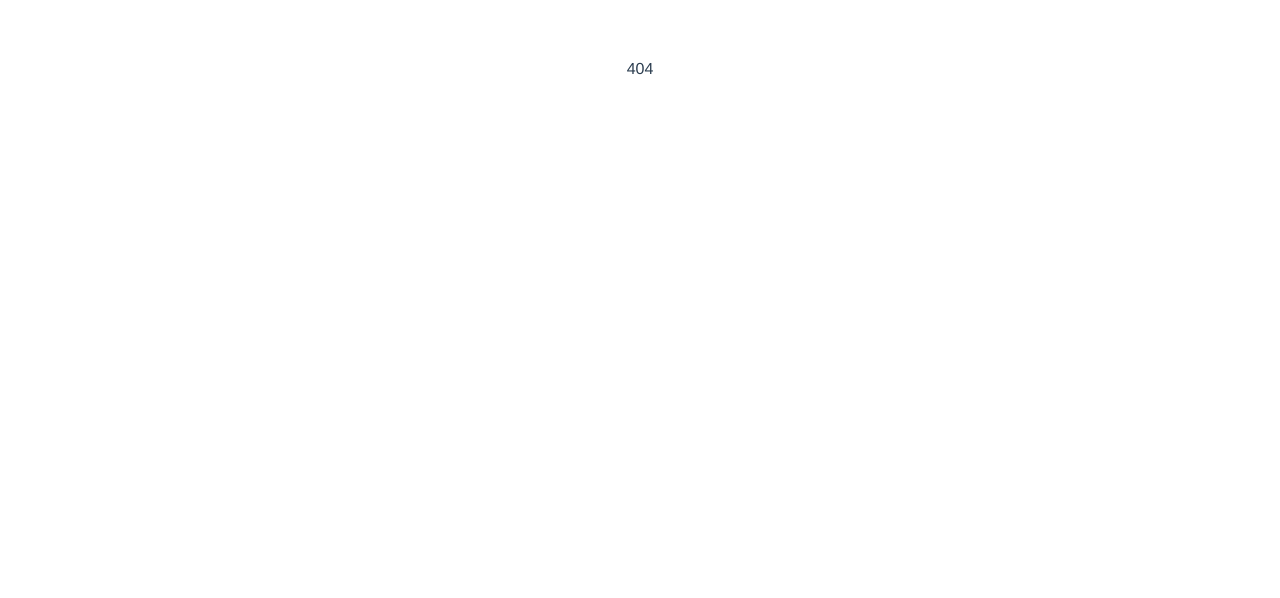
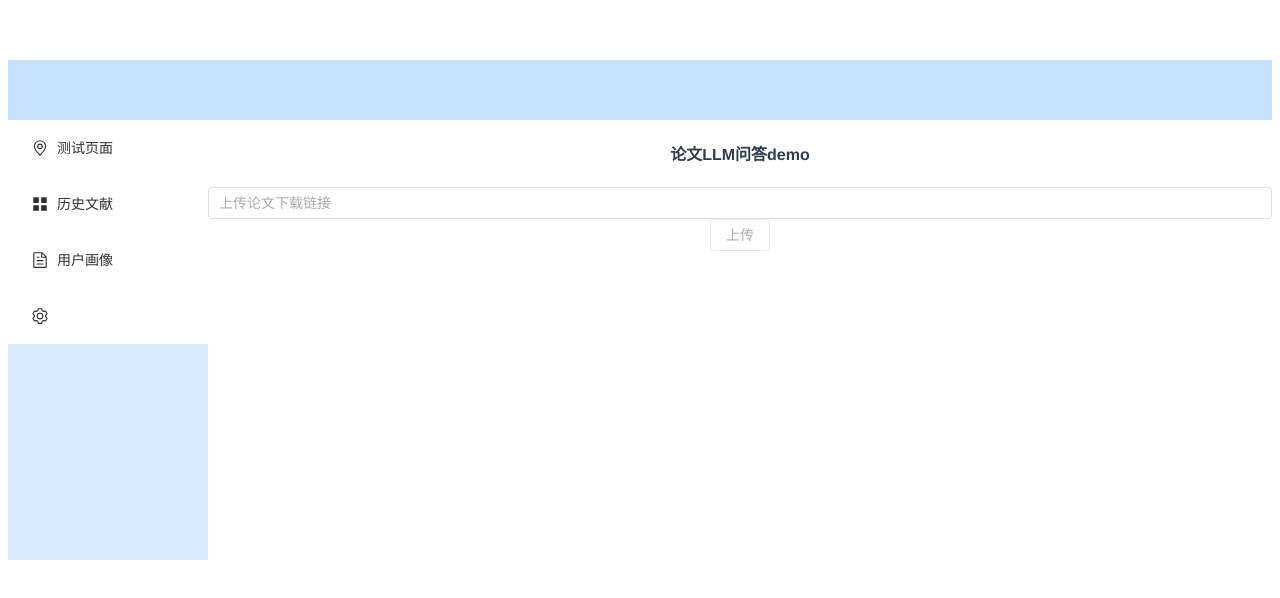
Before and after one commit to xuy7w78/SOA_frontend, a Vue app: page /main in a window 1280 px wide. Shown: the top 598 px of the page. Built offline with nearby package versions, Linux system fonts and the light colour scheme.

Commit message:
update at 2024/5/25

```diff
--- a/src/components/LoginPage.vue
+++ b/src/components/LoginPage.vue
@@ -1,10 +1,41 @@
 <template>
-  <div></div>
+  <div>
+    <div>
+      登录  界面
+    </div>
+    <div>
+      <p>账号：<el-input v-model="account"></el-input></p>
+      <p>密码：<el-input v-model="password" type="password" show-password></el-input></p>
+    </div>
+    <div>
+      <el-button v-if="islogin" @click="click_login">登录</el-button>
+      <el-button v-else @click="click_register">注册</el-button>
+      <el-button @click="change_mode">{{islogin?"去注册":"去登录"}}</el-button>
+    </div>
+  </div>
 </template>
 
 <script>
+import {ref, getCurrentInstance} from 'vue'
+
 export default {
-
+  name:"LoginPage",
+  setup(){
+    const account = ref("")
+    const password = ref("")
+    const islogin = ref(true)
+    const {proxy} = getCurrentInstance()
+    const change_mode = ()=>{
+      islogin.value = !islogin.value
+    }
+    const click_login = async()=>{
+      proxy.$router.push({name:"main_page", query:{account:account.value}})
+    }
+    const click_register = async()=>{
+      change_mode()
+    }
+    return {account, password, islogin, change_mode, click_login, click_register}
+  }
 }
 </script>
 
--- /dev/null
+++ b/src/components/MainPage.vue
@@ -0,0 +1,98 @@
+<template>
+  <el-container class="layout-container" style="height: 500px">
+    <el-header style="text-align: right; font-size: 12px">
+      <div class="toolbar">
+        <span>{{ account }}</span>
+      </div>
+    </el-header>
+
+    <el-container>
+      <el-aside width="200px">
+        <el-scrollbar>
+          <el-menu
+            class="el-menu-vertical-demo"
+            @select="handleSelect"
+          >
+            <el-menu-item index="1">
+              <template #title>
+                <el-icon><location /></el-icon>
+                <span>测试页面</span>
+              </template>
+            </el-menu-item>
+            <el-menu-item index="2">
+              <el-icon><MenuIcon/></el-icon>
+              <span>历史文献</span>
+            </el-menu-item>
+            <el-menu-item index="3">
+              <el-icon><document /></el-icon>
+              <span>用户画像</span>
+            </el-menu-item>
+            <el-menu-item index="4">
+              <el-icon><setting /></el-icon>
+              <span></span>
+            </el-menu-item>
+          </el-menu>
+        </el-scrollbar>
+      </el-aside>
+
+      <el-container>
+        <el-main>
+            <UploadPDF v-if="select==1"></UploadPDF>
+            <Page404 v-if="select==2"/>
+            <Page404 v-if="select==3"/>
+        </el-main>
+      </el-container>
+    </el-container>
+  </el-container>
+</template>
+
+<script>
+import { ref, getCurrentInstance } from "vue";
+import UploadPDF from "./UploadPDF.vue"
+import Page404 from "./Page404.vue"
+export default {
+  name: "MainPage",
+  components:{
+      UploadPDF,
+      Page404,
+  },
+  setup() {
+    const { proxy } = getCurrentInstance();
+    const account = ref(proxy.$router.currentRoute.value.query.account);
+    const select = ref(1)
+    const handleSelect = (key, keyPath) => {
+        keyPath
+        if(key != select.value){
+            select.value = key
+        }
+        console.log(select.value);
+    };
+    return { account, select, handleSelect};
+  },
+};
+</script>
+
+<style scoped>
+.layout-container .el-header {
+  position: relative;
+  background-color: var(--el-color-primary-light-7);
+  color: var(--el-text-color-primary);
+}
+.layout-container .el-aside {
+  color: var(--el-text-color-primary);
+  background: var(--el-color-primary-light-8);
+}
+.layout-container .el-menu {
+  border-right: none;
+}
+.layout-container .el-main {
+  padding: 0;
+}
+.layout-container .toolbar {
+  display: inline-flex;
+  align-items: center;
+  justify-content: center;
+  height: 100%;
+  right: 20px;
+}
+</style>
--- a/src/components/Page404.vue
+++ b/src/components/Page404.vue
@@ -1,11 +1,19 @@
 <template>
     <div>404</div>
+    <el-button @click="clk">回到主页</el-button>
 </template>
 
 <script>
+import { getCurrentInstance } from 'vue'
+
 export default {
     name: 'PageError',
     setup(){
+        const {proxy} = getCurrentInstance()
+        const clk = () =>{
+            proxy.$router.push({name:"login_page"})
+        }
+        return {clk}
     },
 }
 </script>
--- a/src/components/QuestionPage.vue
+++ b/src/components/QuestionPage.vue
@@ -36,7 +36,7 @@ import {ElMessage} from "element-plus"
 
 
 export default {
-    name: 'QuestionWrapper',
+    name: 'QuestionPage',
     setup(){
         const {proxy} = getCurrentInstance()
         if(localStorage.getItem("Qlist") == ""){
@@ -77,8 +77,8 @@ export default {
             const answerjson = {question_id:user_answer.question_id, user_answer:user_answer.answer}
 
             renderer.is_loading = true
-            const url = proxy.$urls.names().upload_answer
-            const ret = await new proxy.$request(url, answerjson).myPOST()
+            const url = proxy.$urls.names().upload_answer //得到url
+            const ret = await new proxy.$request(url, answerjson).myPOST() //请求
             renderer.is_loading = false
             if(ret.success){
                 renderer.isAnswering = false
--- a/src/main.js
+++ b/src/main.js
@@ -3,6 +3,7 @@ import ElementPlus from 'element-plus'
 import router from "./router/routes"
 import 'element-plus/dist/index.css'
 import App from './App.vue' //
+import * as ElementPlusIconsVue from '@element-plus/icons-vue'
 
 const app = createApp(App)
 
@@ -12,6 +13,13 @@ app.config.globalProperties.$urls = urls
 import request from "./api/request.js"
 app.config.globalProperties.$request = request
 
+for (const [key, component] of Object.entries(ElementPlusIconsVue)) {
+    if ("Menu" !== key) {//如果不是图标组件不是Menu，就跳过，否则加上ICon的后缀
+        app.component(key, component);
+    } else {
+        app.component(key + "Icon", component);
+    }
+}
 app.use(ElementPlus)
 app.use(router)
 app.mount('#app') // # 是指ID
--- a/src/router/routes.js
+++ b/src/router/routes.js
@@ -1,28 +1,24 @@
 import { createRouter, createWebHistory} from 'vue-router'
-import UploadPDF from "@/components/UploadPDF.vue"
-import QuestionPage from "@/components/QuestionPage.vue"
-import Page404 from "@/components/Page404.vue"
+// import UploadPDF from "@/components/UploadPDF.vue"
+// import QuestionPage from "@/components/QuestionPage.vue"
+import MainPage from "@/components/MainPage.vue"
+import PageError from "@/components/Page404.vue"
 import LoginPage from "@/components/LoginPage.vue"
 
 const routes = [
-    {
-        path:"/",
-        name:"upload_pdf",
-        component:UploadPDF,
-    },
     {
         path:"/login",
         name:"login_page",
         component:LoginPage,
     },
     {
-        path:"/QA",
-        name:"Q_and_A",
-        component:QuestionPage,
+        path:"/main",
+        name:"main_page",
+        component:MainPage,
     },
     {
         path:"/:catchAll(.*)",
-        component:Page404,
+        component:PageError,
     }
 ];
 
```
